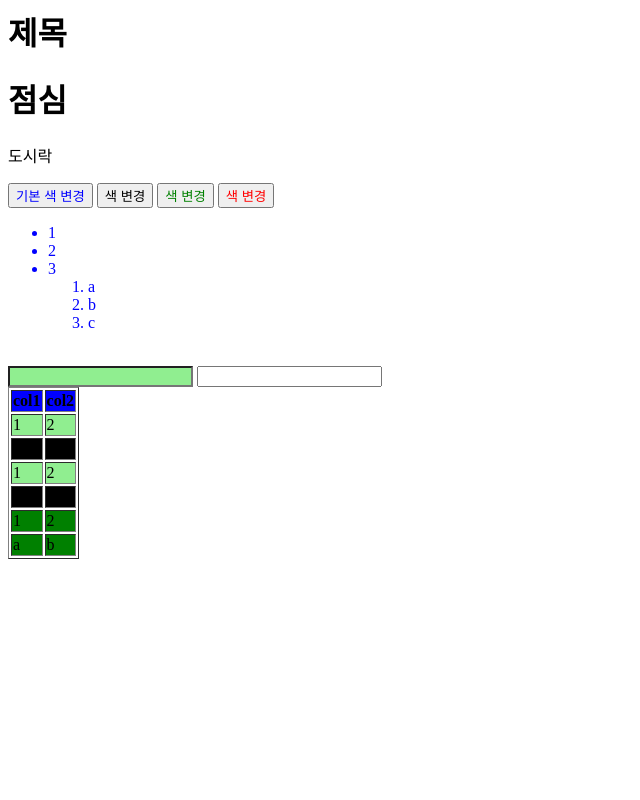
After one commit to co24428/ml_with_flask, a Flask app: page /jsptest in a window 1280 px wide. The commit adds this page. Shown: the whole page, without its empty margins (0-640 px from the left). Run offline with Flask 2, Linux system fonts and the light colour scheme; parts of the project's set-up code (start-up, migrations or seed data) failed here and were passed over.

Commit message:
javascript 연습

```diff
--- a/run.py
+++ b/run.py
@@ -3,9 +3,10 @@
 # 상용화시, 최초 셋업 및 업데이트 관리시 사용
 #############################################
 # 본 파일은 엔트리 파일이다 ( 수행 집입로 )
-
+# apache 서버가 run.py를 바라보고 가동 및 연동
 from service.start import app
 
 # 상용화, 배포시에 사용하면됨 -> 개발시에는 start를 실행해도 됨.
 if __name__ == '__main__':
+    # app.run(host='0.0.0.0', port=80, debug=True)
     app.run(debug=True)
--- a/service/start.py
+++ b/service/start.py
@@ -28,6 +28,13 @@ def langTypeDetect():
     else: # GET
         return render_template('index.html')
 
+
+
+@app.route('/jsptest', methods = ['GET', 'POST'])
+def jsptest():
+    return render_template('jsptest.html')
+# entry point가 생겼기 때문에 필요 없어짐..
 # 4. 서버 가동
+# run.py를 실행하면, __name__ => 'start(파일명)'이 된다.
 if __name__ == '__main__':
     app.run(debug=True)
--- a/service/templates/index.html
+++ b/service/templates/index.html
@@ -6,6 +6,7 @@
     <script src="https://ajax.googleapis.com/ajax/libs/jquery/3.4.1/jquery.min.js"></script>
     <script>
         // 문서가 모두 로드되었다. -> 이벤트가 발생하면 자동호출
+        // -> 화면이 보이기 직전!!!
         // DOM(Document Object MOdel) tree가 로드되었다.
         // $(document).(function (){
         $(document).ready(()=>{
@@ -16,6 +17,7 @@
     </script>
 </head>
 <body>
+    <button onclick="alert('hi')">인라인 클릭 - 버튼</button>
     <div>
         <fieldset>
             <textarea class='oriInput'>원문</textarea>
@@ -23,6 +25,8 @@
             <button id='LangDetectBtn'>언어감지</button>
             <br>
             <button>번역하기</button>
+            <br>
+            <textarea class='LangDetectresult'></textarea>
             <br>
             <textarea>번역문</textarea>
             <br>
@@ -64,6 +68,8 @@
                     'dataType':'json',                    // 서버가 json으로 응답한다.
                     'success':( resJson )=>{
                         console.log( '통신 성공', resJson)
+                        console.log( resJson.lang )
+                        $('.LangDetectresult').val(resJson.lang + " " + resJson.desc)
                     }, // 통신 성공 후
                     'error':function (err){
                         console.log('통신 실패', err)
--- /dev/null
+++ b/service/templates/jsptest.html
@@ -0,0 +1,147 @@
+<html>
+<head>
+    <script src="https://ajax.googleapis.com/ajax/libs/jquery/3.4.1/jquery.min.js"></script>
+<body>
+    <!-- 화면에 보이는 부분 시작 -->
+    <div>
+        <h1 id="title">제목</h1>
+        <h1 class="food">점심</h1>
+        <p class="food">도시락</p>
+        <button style="color: blue;">기본 색 변경</button>
+        <button id="blackBtn" style="color: black;">색 변경</button>
+        <button id="greenColorBtn" style="color: green;">색 변경</button>
+        <button id="redColorBtn" style="color: red;">색 변경</button>
+        <br>
+        <ul>
+            <li>1</li>
+            <li>2</li>
+            <li>3</li>
+            <ol>
+                <li>a</li>
+                <li>b</li>
+                <li>c</li>
+            </ol>
+        </ul>
+        <br>
+        <input type="text" name='uid'>
+        <input type="password" name='upw'>
+        <br>
+        <table border="1" id="data">
+            <thead>
+                <tr>
+                    <th>col1</th>
+                    <th>col2</th>
+                </tr>
+            </thead>
+            <tbody>
+                <tr>
+                    <td>1</td>
+                    <td>2</td>
+                </tr>
+                <tr>
+                    <td>a</td>
+                    <td>b</td>
+                </tr>
+                <tr>
+                    <td>1</td>
+                    <td>2</td>
+                </tr>
+                <tr>
+                    <td>a</td>
+                    <td>b</td>
+                </tr>
+                <tr>
+                    <td>1</td>
+                    <td>2</td>
+                </tr>
+                <tr>
+                    <td>a</td>
+                    <td>b</td>
+                </tr>
+            </tbody>
+        </table>
+    </div>
+    <!-- 화면에 보이는 부분 끝 -->
+    <script> // 설명 부분
+        // jQuery : javascript framework의 가장 전통적인 제품
+        // 손쉽게 js를 사용할 수 있어서 생산성을 극대화
+        // 대부분의 js들이 jQuery를 기반으로 구현되었다.
+        // 미션1 : h1의 글자색을 빨강색으로 처리하시오 (화면에 보이는 즉시)
+        //        js로 해결하라.
+        // 1. 요소(elemnet)를 찾는다.
+        // 2. 그 요소에 이벤트를 준다. or 속성을 준다.
+        // OR
+        // 3. 기타 통신처리 (ajax)
+    </script>
+    <script> // 강사님 코드
+        // h1을 찾아서, => $('css selector') : 요소를 찾자
+        // 문서상에 존재하는 모든 h1 => 리스트, 배열 ...
+        $('h1')
+        // 빨강색으로 글자색을 처리 (DOM 조작 -> css 조작)
+        $('h1').css('color','red')
+        // 색 변경 버튼을 누르면, h1의 하위 글자색이 파랑색으로 바뀐다.
+        $('button').on('click', ()=>{
+            $('h1').css('color','blue')
+        })
+        // selector는 기본적으로 id 우선 => id는 유일, 고유(youtue 제외!!)
+        $('blackBtn').on('click', ()=>{
+            $('h1').css('color','black')
+        })
+    </script>
+    <script> // 인터넷에서 찾은 방법 => 옛날 방법같다..?
+        $('#greenColorBtn').on('click', ()=>{
+            document.getElementById("title").style.color="green"
+        })
+        $('#redColorBtn').on('click', ()=>{
+            document.getElementById("title").style.color="red"
+        })
+    </script>
+    <script>
+    </script>
+    <script>
+        // class가 food인 요소의 글자색을 yellow
+        $('.food').css('color', "greenyellow") // food 모두
+        $('h1.food').css('color', "yellow") // h1 중에 food인 것
+        // li > 1,2,3만 글자색 빨강
+        // 특정이 않되면 부모, 자식 등 관계를 따진다.
+        $('ul>li').css('color', 'red')
+        // 후손 (직계자식도 포함된다.)
+        $('ul li').css('color', 'blue')
+        // 나열, 열거
+        $('h1, h2, p').css('color', 'black')
+        // 속성 셀렉터 => 주로 input에서 사용
+        // 입력창의 배경색을 lightgreen
+        $('[name=uid').css('background', 'lightgreen')
+        // 의사결정셀렉터 -> 테이블, 리스트, 동적리스트 구성시
+        // id가 data인 요소의 직계자식 tbody의 직계자식등 중 모든 tr
+        $('#data>tbody>tr').css('background', 'yellow')
+        $('#data>thead').css('background', 'blue')
+        // 첫번째 tr의 배경색을 green
+        $('#data>tbody>tr:first').css('background', 'green')
+        // 막내 -> 가장 마지막에(방금) 추가된 요소
+        $('#data>tbody>tr:last').css('background', 'red')
+        // 홀짝번째
+        $('#data>tbody>tr:odd').css('background', 'white')
+        $('#data>tbody>tr:even').css('background', 'gray')
+        // eq, gt, lt
+        $('#data>tbody>tr:eq(3)').css('background', 'black') // 기준 위치
+        $('#data>tbody>tr:gt(3)').css('background', 'green') // 기준 위치에서 아래(인덱싱 증가)
+        $('#data>tbody>tr:lt(3)').css('background', 'lightgreen') // 기준 위치에서 위(인덱싱 감소)
+        // 특정 위치
+        $('#data>tbody>tr:nth-child(2)').css('background', 'black') // 기준 위치
+
+    </script>
+    <script> // 각각 동일한 문법, openAPI에서는 일반적으로 html4버전을 쓴다.
+             // 그러나 다른 것을 써도 된다??
+        // html 4까지 사용
+        document.getElementsByTagName('h1')
+        document.getElementById('data')
+        // html 5에서 추가
+        document.querySelector('h1')
+        document.querySelector('#data')
+        // jQuery
+        $('h1')
+        $('#data')
+    </script>
+</body>
+</html>
```
